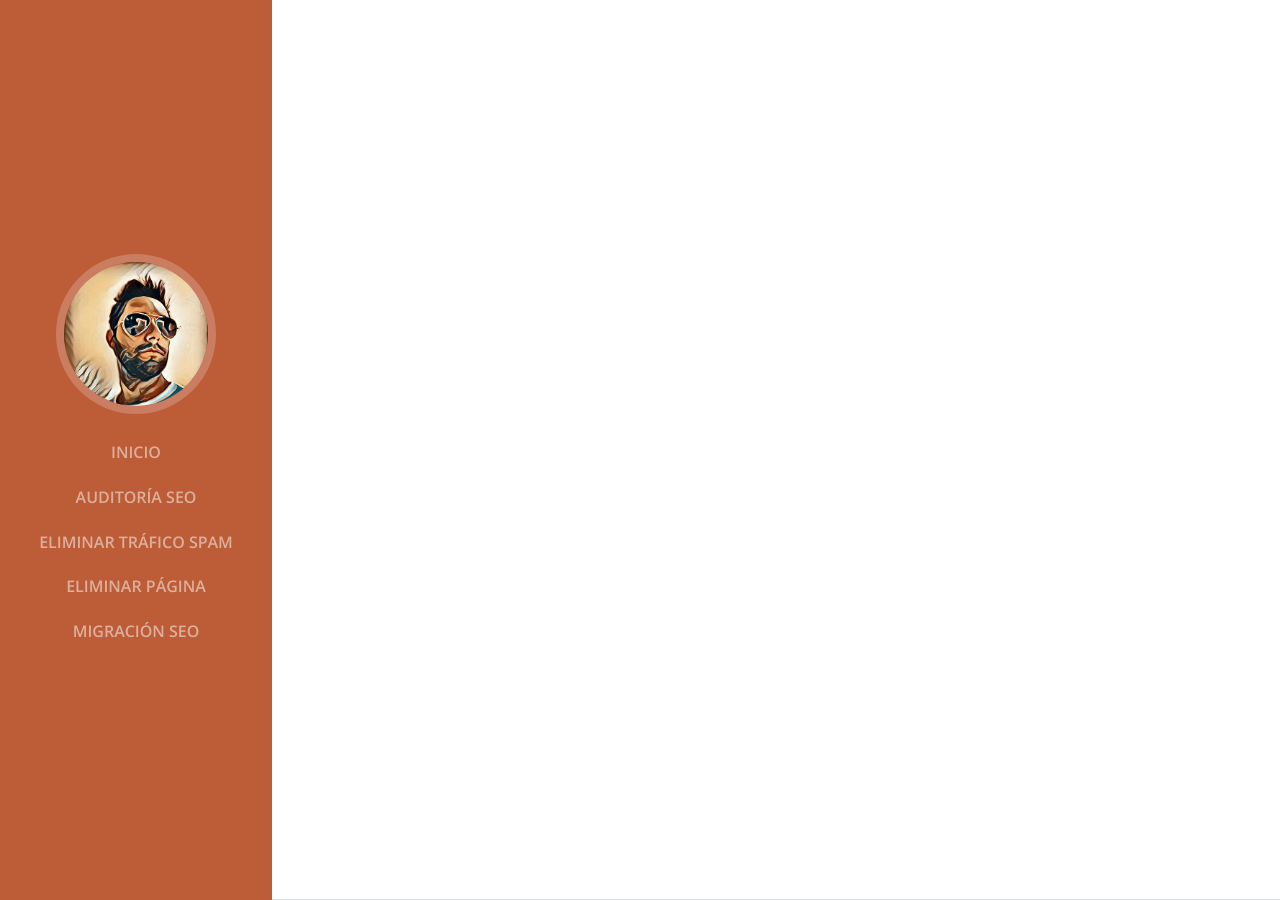
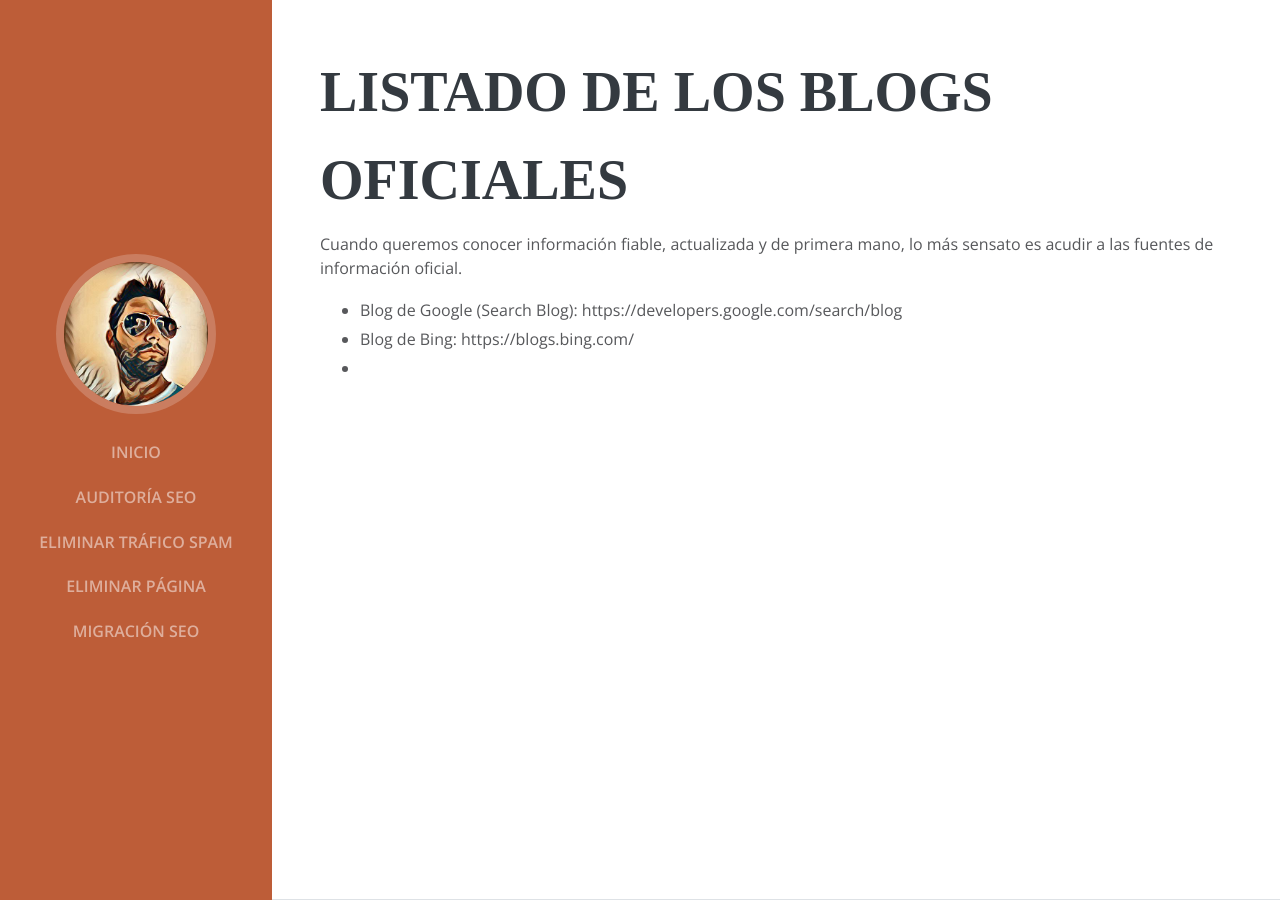
Before and after one commit to Emirodgar/w-chuleta-seo, a Jekyll site: the page built from blogs-oficiales.md, in a window 1280 px wide. Built offline with Jekyll 4.4.1, drawn with Linux system fonts in a browser that asks for light colours; some web fonts are replaced; our own code applies the rules of GitHub Pages for plain Markdown files.

Commit message:
blogs-oficiales.md updated from https://stackedit.io/

```diff
--- a/blogs-oficiales.md
+++ b/blogs-oficiales.md
@@ -1,11 +1,19 @@
 ---
-description: Listado de los blogs oficiales de los principal
+description: Listado de los blogs oficiales de los principales buscadores
 lang: es_ES
 permalink: auditoria-seo
 author:
   twitter: emirodgar
 
 ---
+
+# Listado de los blogs oficiales
+
+Cuando queremos conocer información fiable, actualizada y de primera mano, lo más sensato es acudir a las fuentes de información oficial.
+
+- Blog de Google (Search Blog): https://developers.google.com/search/blog
+- Blog de Bing: https://blogs.bing.com/
+-
 <!--stackedit_data:
-eyJoaXN0b3J5IjpbLTEwMzYyMjA0NDZdfQ==
+eyJoaXN0b3J5IjpbOTQ0OTcwNzczXX0=
 -->
```
